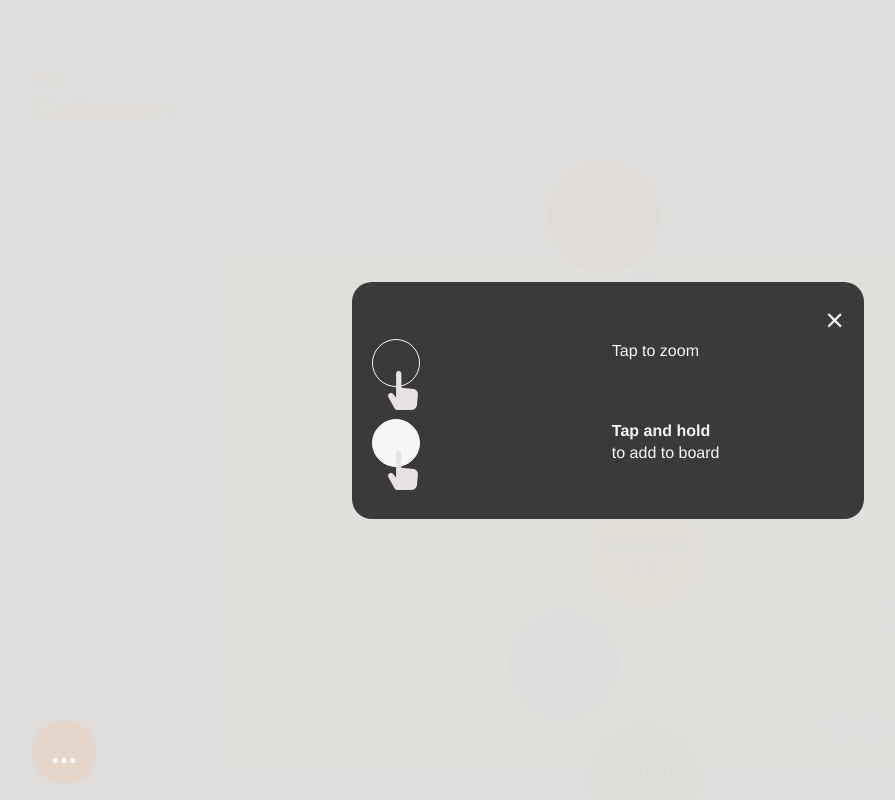
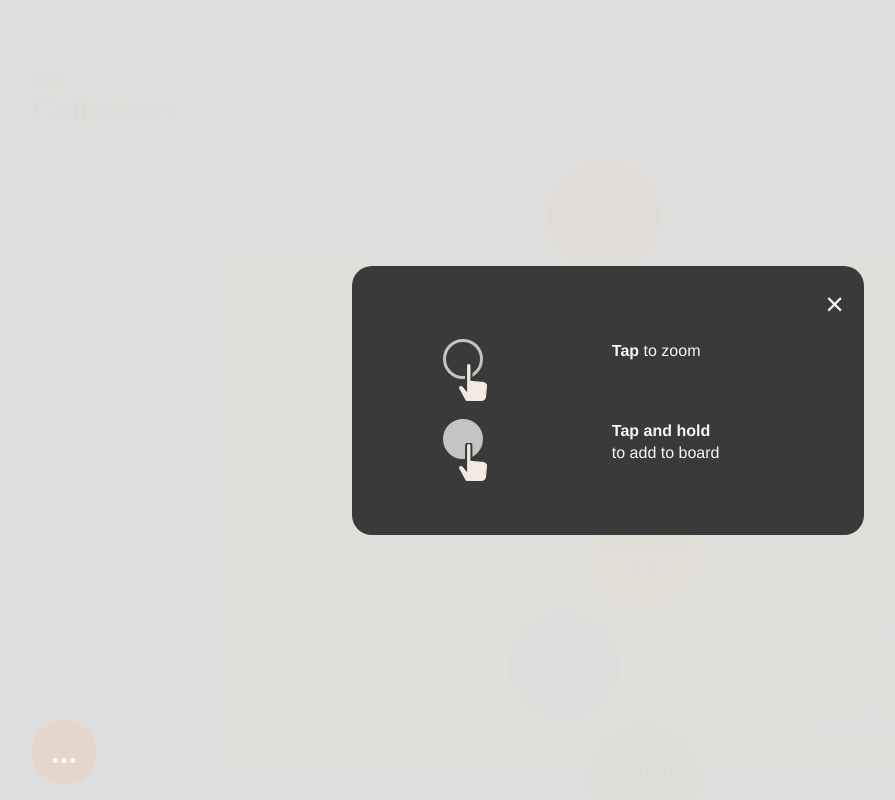
Before and after one commit to zakwarren/hygge, a React (Create React App) app: page /collection in a window 1280 px wide. Shown: the top 800 px of the page, without its empty margins (32-927 px from the left). Built offline with nearby package versions, Linux system fonts and the light colour scheme.

Commit message:
Coach mark

```diff
--- a/src/containers/Collection/Collection.js
+++ b/src/containers/Collection/Collection.js
@@ -34,7 +34,9 @@ export const Collection = (props) => {
           <img className={css.Hand} src={hand} alt="hand" />
         </div>
         <div className={css.Cell}>
-          <p>Tap to zoom</p>
+          <p>
+            <span className={css.Bold}>Tap</span> to zoom
+          </p>
         </div>
       </div>
       <div className={css.Row}>
--- a/src/containers/Collection/Collection.module.css
+++ b/src/containers/Collection/Collection.module.css
@@ -29,6 +29,7 @@
 }
 
 .Column {
+  padding: 1rem;
   width: 100%;
   display: flex;
   flex-direction: column;
@@ -53,25 +54,25 @@
 }
 
 .Circle {
-  width: 3rem;
-  height: 3rem;
+  width: 2.5rem;
+  height: 2.5rem;
   position: absolute;
-  top: 0;
-  left: 0;
-  border: 0.12rem solid #f6f6f6;
-  border-color: var(--text-light);
+  top: 0rem;
+  left: 25%;
+  border: 0.24rem solid #c4c4c4;
+  border-color: var(--grey);
   border-radius: 50%;
 }
 
 .Filled {
-  background-color: #f6f6f6;
-  background-color: var(--text-light);
+  background-color: #c4c4c4;
+  background-color: var(--grey);
 }
 
 .Hand {
   position: absolute;
-  top: 2rem;
-  left: 1rem;
+  top: 1.5rem;
+  left: 32%;
 }
 
 .Bold {
--- a/src/index.css
+++ b/src/index.css
@@ -2,6 +2,7 @@
   --main: #e4d6c9;
   --dark: #c4a589;
   --light: #f3eae2;
+  --grey: #c4c4c4;
   --background: #faf7f3;
   --background-dark: #3a3a3a;
   --warning: #db5b5b;
```
Also changed, not shown: src/containers/Collection/hand.svg.
